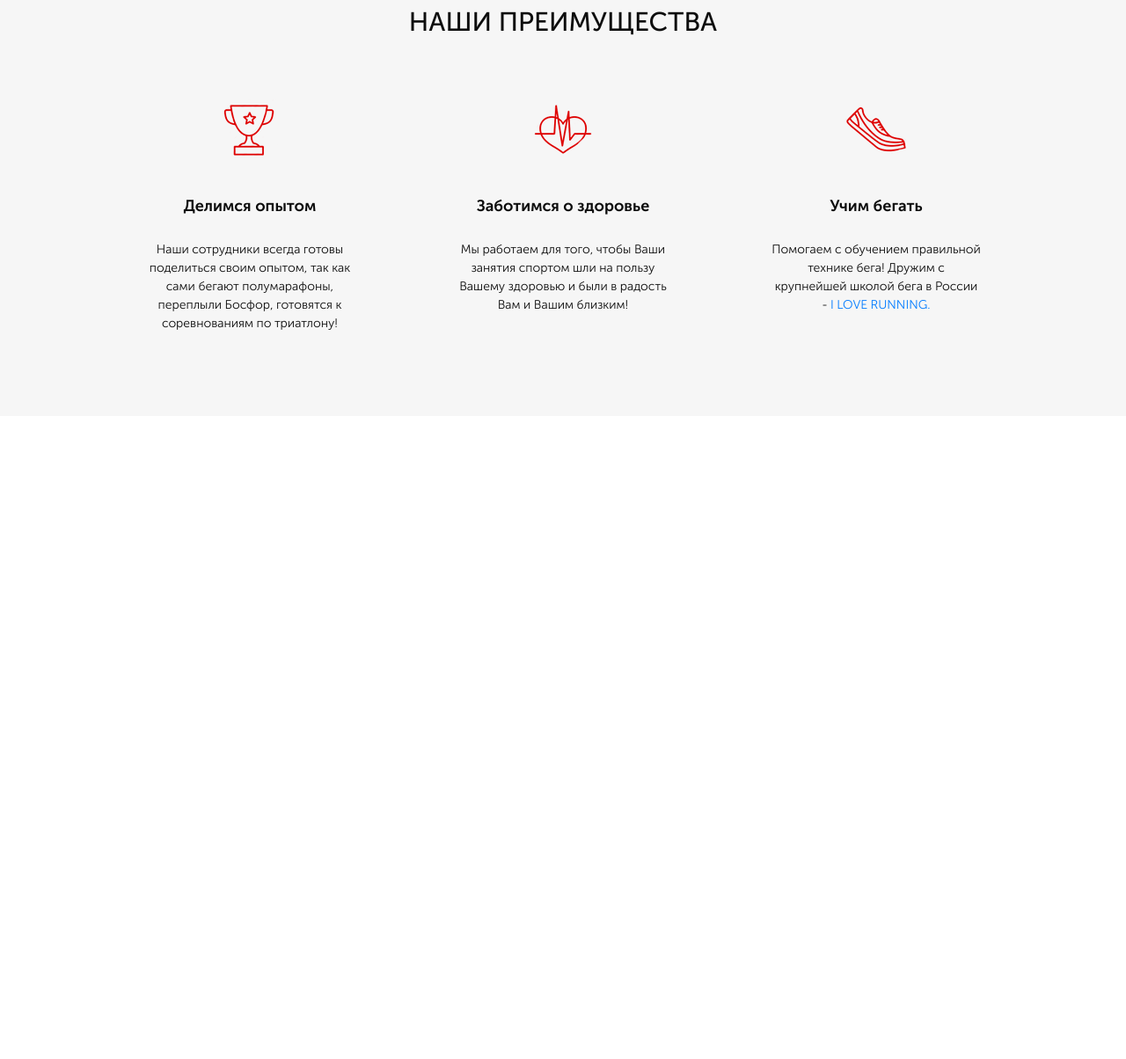
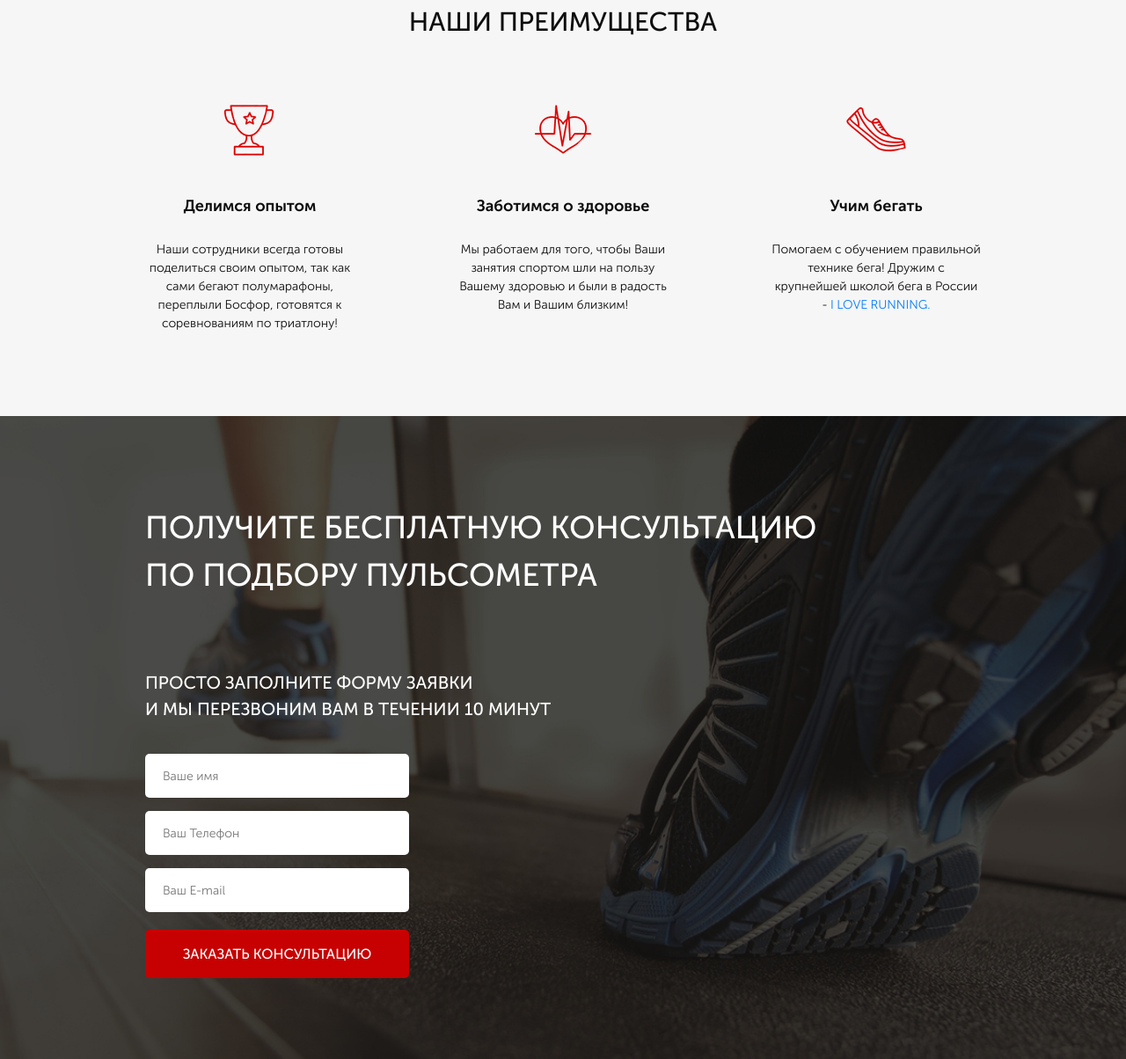
Before and after one commit to karneges/pulse, a website: page src/index.html in a window 1280 px wide. Shown: the part 775-1979 px from the top of the page at 88% size. Before the commit the page ends 1248 px from the top, so only its background shows below. Drawn offline with Linux system fonts and the light colour scheme.

Commit message:
add new sections consultation

```diff
--- a/src/index.html
+++ b/src/index.html
@@ -1,7 +1,7 @@
 <!DOCTYPE html>
 <html lang="ru">
 
-<head>
+<html/html>
     <meta charset="UTF-8">
     <meta name="viewport" content="width=device-width, initial-scale=1.0">
     <meta http-equiv="X-UA-Compatible" content="ie=edge">
@@ -15,7 +15,7 @@
     </head>
 
 <body>
-    <div class="promo">
+    <section class="promo">
         <div class="container">
             <header class="header">
                 <a href="#" class="header__logo">
@@ -51,7 +51,7 @@
                         Ответим на все вопросы
                     </div>
                 </div>
-                <button class="button button__main">
+                <button class="button button_main">
                     Заказать консультацию
                 </button>
                 <div class="promo__link">
@@ -60,8 +60,8 @@
                 </div>
             </div>
         </div>
-    </div>
-    <div class="reasons">
+    </section>
+    <section class="reasons">
         <div class="container">
             <div class="title">
                 НАШИ ПРЕИМУЩЕСТВА
@@ -98,5 +98,29 @@
 
             </div>
         </div>
-    </div>
+    </section>
+    <section class="consultation">
+        <div class="container">
+            <h2 class="title title_left">
+                Получите бесплатную консультацию<br>
+по подбору пульсометра
+            </h2>
+            <div class="consultation__descr">
+                Просто заполните форму заявки <br>
+и мы перезвоним вам в течении 10 минут
+            </div>
+            <form class="feed-form" action="#">
+                <input name="name" required placeholder="Ваше имя" type="text">
+                <input name="phone" required placeholder="Ваш Телефон" type="number">
+                <input name="email" required placeholder="Ваш E-mail" type="email">
+
+                <button class="button button_submit"> Заказать консультацию</button>
+            </form>
+        </div>
+    </section>
+    <section class="carousel">
+
+    </section>
+    <script src="js/script.js"></script>
 </body>
+</html>
--- a/src/sass/blocks/_buttons.scss
+++ b/src/sass/blocks/_buttons.scss
@@ -9,10 +9,16 @@
     font-weight: 500;
     text-transform: uppercase;
 
-    &__main {
+    &_main {
         margin-top: 67px;
         width: 300px;
         height: 50px;
         font-size: 16px;
     }
+    &_submit{
+        width: 100%;
+        height: 55px;
+        font-size: 16px;
+        font-weight: 400;
+    }
 }
--- /dev/null
+++ b/src/sass/blocks/_consultation.scss
@@ -0,0 +1,13 @@
+.consultation {
+    min-height: 680px;
+    padding: 100px 0 92px 0;
+    background: url('../img/consultation.jpg') center (center/cover) no-repeat;
+    text-transform: uppercase;
+
+    &__descr {
+        margin-top: 80px;
+        color: #ffffff;
+        font-size: 20px;
+        font-weight: 500;
+    }
+}
--- /dev/null
+++ b/src/sass/blocks/_forms.scss
@@ -0,0 +1,22 @@
+.feed-form {
+    margin-top: 36px;
+    display: flex;
+    flex-direction: column;
+    width: 300px;
+
+    input {
+        margin-bottom: 15px;
+        height: 50px;
+        border-radius: 5px;
+        background-color: #ffffff;
+        border: none;
+        padding: 0 20px;
+        color: #4b4b4b;
+        font-size: 14px;
+        font-weight: 300;
+        &:nth-child(3) {
+            margin-bottom: 20px;
+        }
+    }
+
+}
--- a/src/sass/blocks/_title.scss
+++ b/src/sass/blocks/_title.scss
@@ -4,4 +4,9 @@
     color: #0d0d0d;
     font-size: 30px;
     font-weight: 400;
+    &_left {
+        color: #ffffff;
+        font-size: 36px;
+        text-align: left;
+    }
 }
--- a/src/sass/style.scss
+++ b/src/sass/style.scss
@@ -4,6 +4,8 @@
 @import 'blocks/buttons';
 @import 'blocks/_reasons';
 @import 'blocks/title';
+@import 'blocks/_consultation';
+@import 'blocks/forms';
 
 
 * {
```
Also changed, not shown: src/css/blocks/forms.min.css (added), src/css/style.min.css, src/js/script.js (added).
